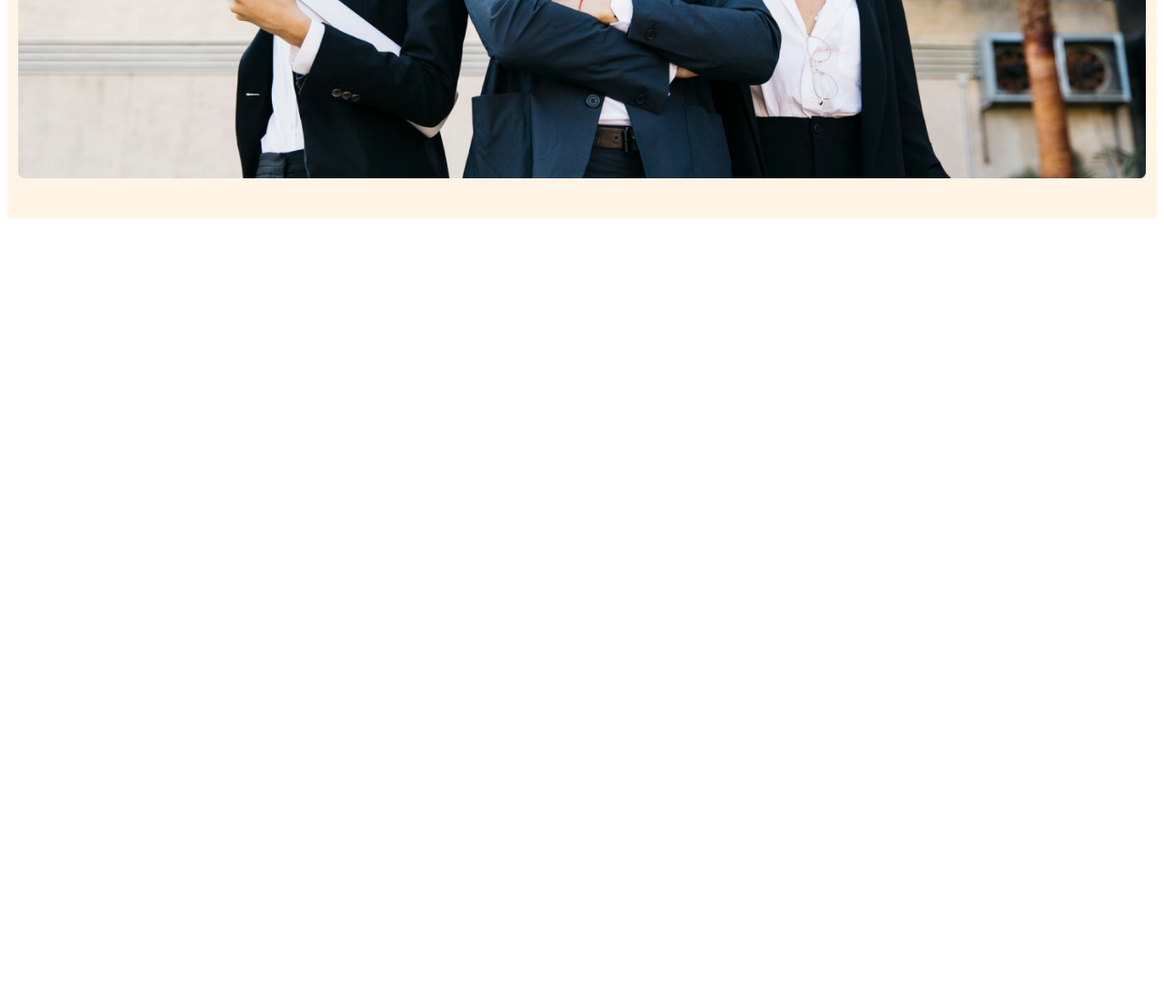
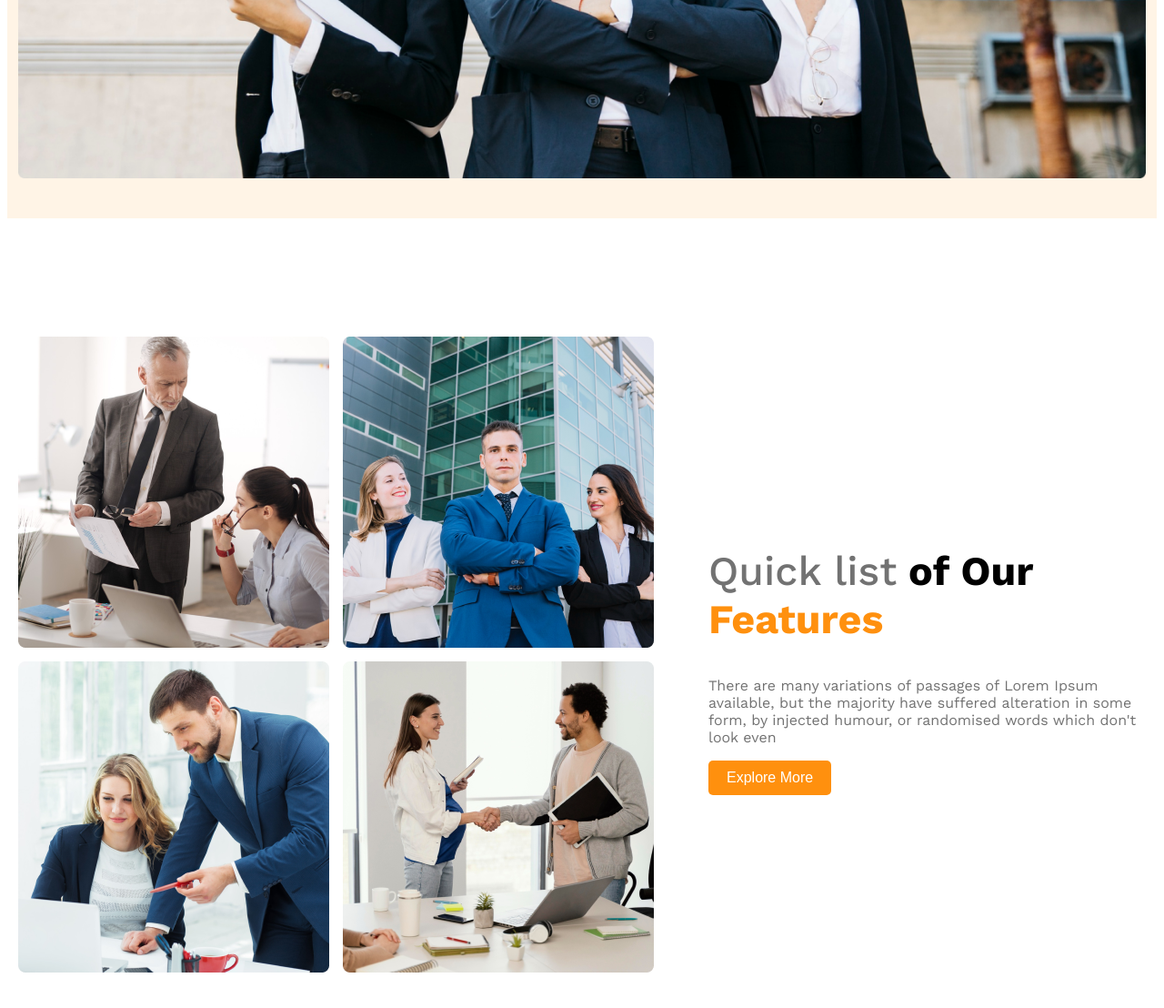
Before and after one commit to Anzumul-Jubayer/g3-architects-web, a plain HTML site: page index.html in a window 1280 px wide. Shown: the part 957-2065 px from the top of the page at 91% size. Before the commit the page ends 1205 px from the top, so only its background shows below. Drawn offline with nearby package versions, Linux system fonts and the light colour scheme.

Commit message:
features-added

```diff
--- a/index.html
+++ b/index.html
@@ -34,7 +34,24 @@
         </div>
     </header>
     <main>
+       <section class="teams display-flex">
+        <div class="team-image">
+        <img src="images/team1.png" alt="">
+        <img src="images/team2.png" alt="">
+        <img src="images/team3.png"">
+        <img src="images/team4.png" alt="">
+    </div>
+    <div class="features">
+        <h2 class="features-title"><span id="list" class="dark-3">Quick list</span> of Our <span id="features">Features</span></h2>
+        <p class="features-description dark-3">There are many variations of passages of Lorem Ipsum available, but the majority have suffered alteration in some form, by injected humour, or randomised words which don't look even</p>
+        <button class="btn-primary">Explore More</button></div>
 
+       </section>
+
+       <section></section>
+       <section></section>
+       <section></section>
+       <section></section>
     </main>
     <footer>
 
--- a/style/style.css
+++ b/style/style.css
@@ -15,6 +15,10 @@
     border-radius: 5px;
     font-size: 1rem;
     font-weight: 500;
+}
+main{
+    max-width: 1240px;
+   margin: 0 auto;
 }
 /* Color */
 .dark-1{
@@ -82,6 +86,39 @@
     margin-top: 40px;
     margin-bottom: 40px;
 }
+/* Main */
+main>section{
+     margin-top: 130px;
+}
+/* teams Section */
+.teams{
+
+    align-items: center;
+    gap: 60px;
+}
+.features{
+   max-width:530px;
+}
+.features-title{
+    font-size: 2.8rem;
+    font-weight: bold;
+}
+#list{
+     font-weight: 500;
+
+}
+#features{
+    color: rgba(255, 144, 14, 1);
+}
+.features-description{
+    font-size: 1rem ;
+    font-weight: 400 ;
+}
+.team-image{
+    display: grid;
+    grid-template-columns: repeat(2,1fr);
+    gap: 15px;
+}
 
 
 
@@ -101,8 +138,28 @@
 
 
 /* Media query */
+/* for mobile */
 @media screen and (max-width:570px) {
-    .nav-bar,.nav-links{
+    .nav-bar,.nav-links,.teams{
         flex-direction: column;
     }
+    .team-image{
+        grid-template-columns: repeat(1,1fr);
+
+    }
+   .features{
+    padding-left: 10px;
+   }
+
+
 }
+/* For Tablet */
+@media screen and (min-width:577px) and (max-width:992px) {
+    .teams{
+        flex-direction: column;
+    }
+    .features{
+        padding: 50px auto;
+    }
+
+}
```
